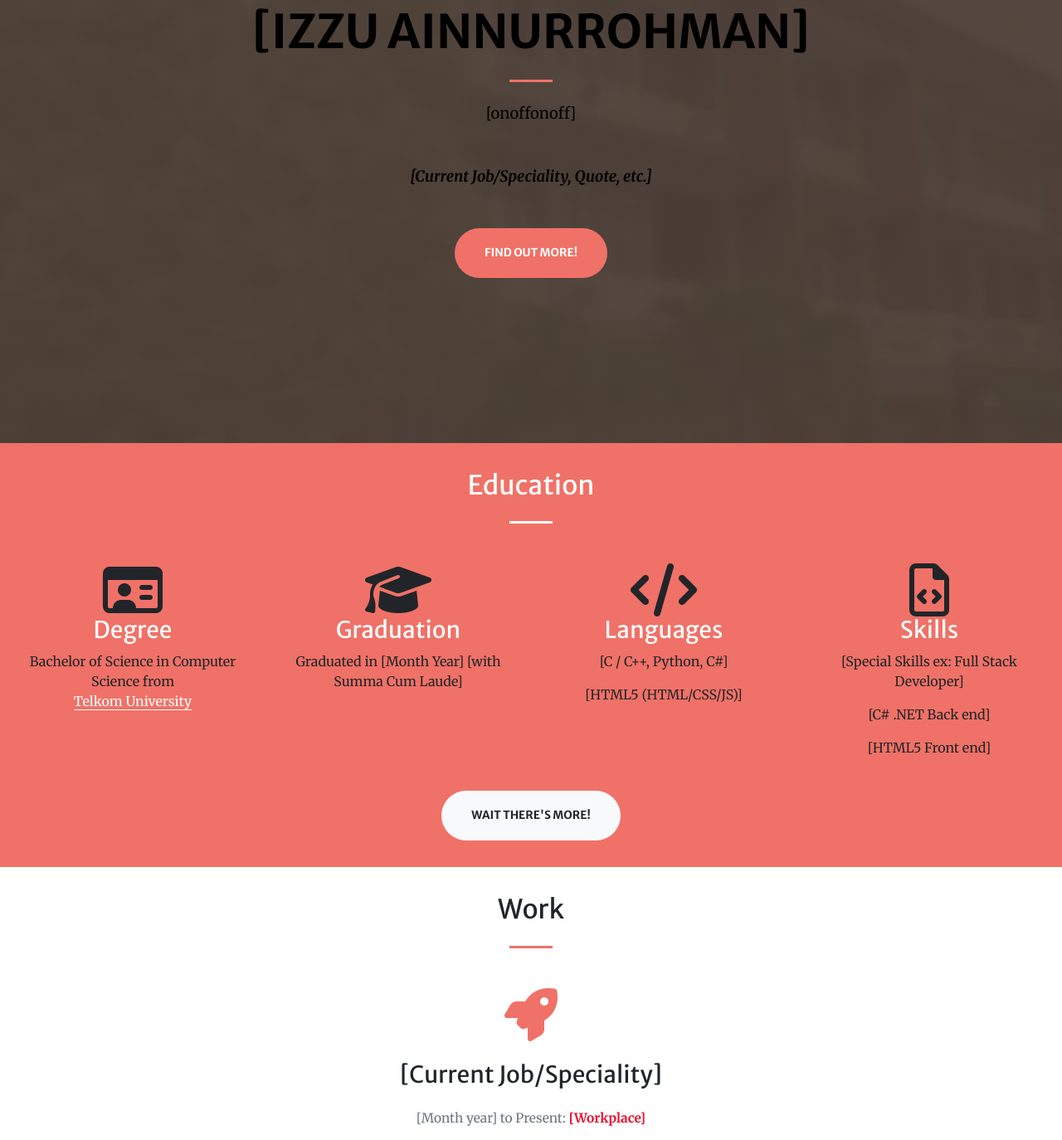
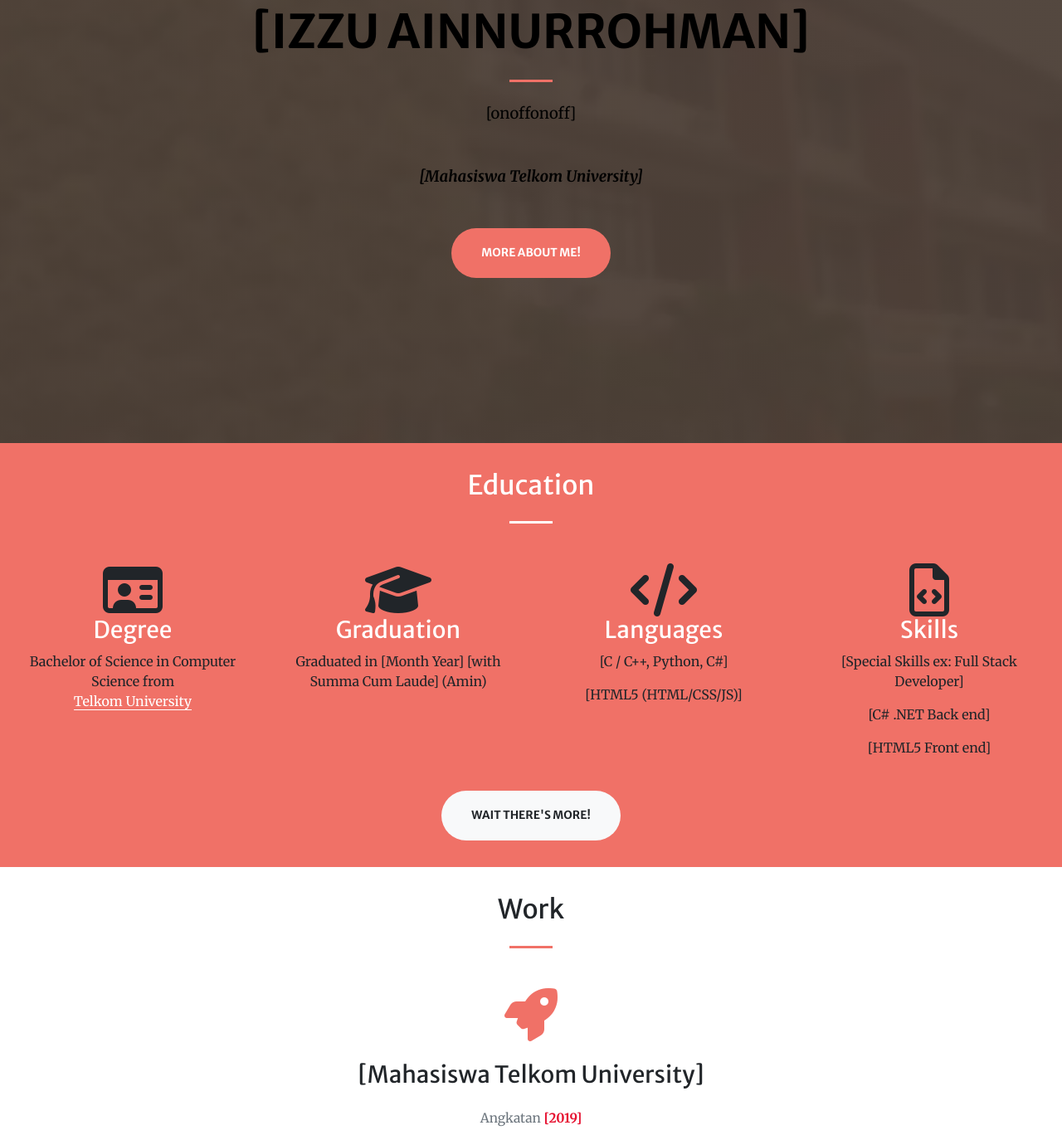
Before and after one commit to izzu2001/izzu2001.github.io, a plain HTML site: page index.html in a window 1280 px wide. Shown: the part 266-1640 px from the top of the page at 83% size. Drawn offline with nearby package versions, Linux system fonts and the light colour scheme.

Commit message:
Update index.html

```diff
--- a/index.html
+++ b/index.html
@@ -84,8 +84,8 @@
         </div>
         <div class="col-lg-8 mx-auto">
           <p class="text-faded text-black mb-5">[onoffonoff]</p>
-          <p class="text-italic font-weight-bold mb-5">[Current Job/Speciality, Quote, etc.]</a></p>
-          <a class="btn btn-primary btn-xl js-scroll-trigger" href="#about">Find Out More!</a>
+          <p class="text-italic font-weight-bold mb-5">[Mahasiswa Telkom University]</a></p>
+          <a class="btn btn-primary btn-xl js-scroll-trigger" href="#about">More About Me!</a>
         </div>
       </div>
     </div>
@@ -111,7 +111,7 @@
         <div class="col-lg-3 col-md-6 col-sm-6 text-center div-padding-fix mb-4">
           <i class="fa fa-4x fa-graduation-cap text-faded sr-icons"></i>
           <h3 class="text-white">Graduation</h3>
-          <p class="text-faded">Graduated in [Month Year] [with Summa Cum Laude]</p>
+          <p class="text-faded">Graduated in [Month Year] [with Summa Cum Laude] (Amin)</p>
         </div>
 
         <div class="col-lg-3 col-md-6 col-sm-6 text-center mb-4">
@@ -148,8 +148,8 @@
         </div>
 	      <div class="col-sm-12 text-center mt-4 mb-4">
           <i class="fa fa-4x fa-rocket text-primary sr-icons"></i>
-          <h3 class="mt-4 mb-4">[Current Job/Speciality]</h3>
-          <p class="text-muted">[Month year] to Present: <span class="RtnRed">[Workplace]</span></p>
+          <h3 class="mt-4 mb-4">[Mahasiswa Telkom University]</h3>
+          <p class="text-muted">Angkatan <span class="RtnRed">[2019]</span></p>
         </div>
         <div class="col-lg-3 col-sm-6 text-center">
           <i class="fa fa-4x fa-fighter-jet text-primary sr-icons"></i>
```
